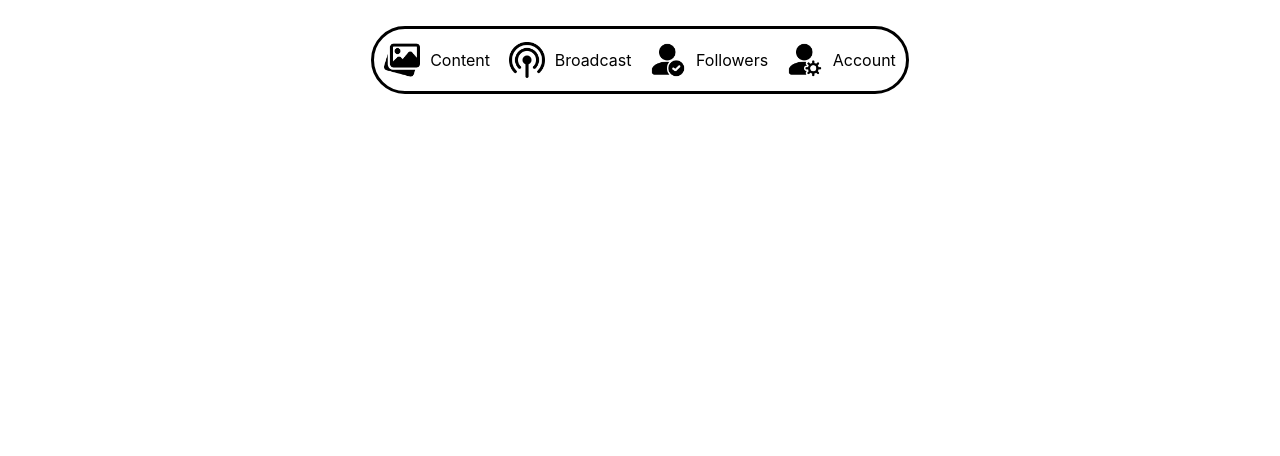
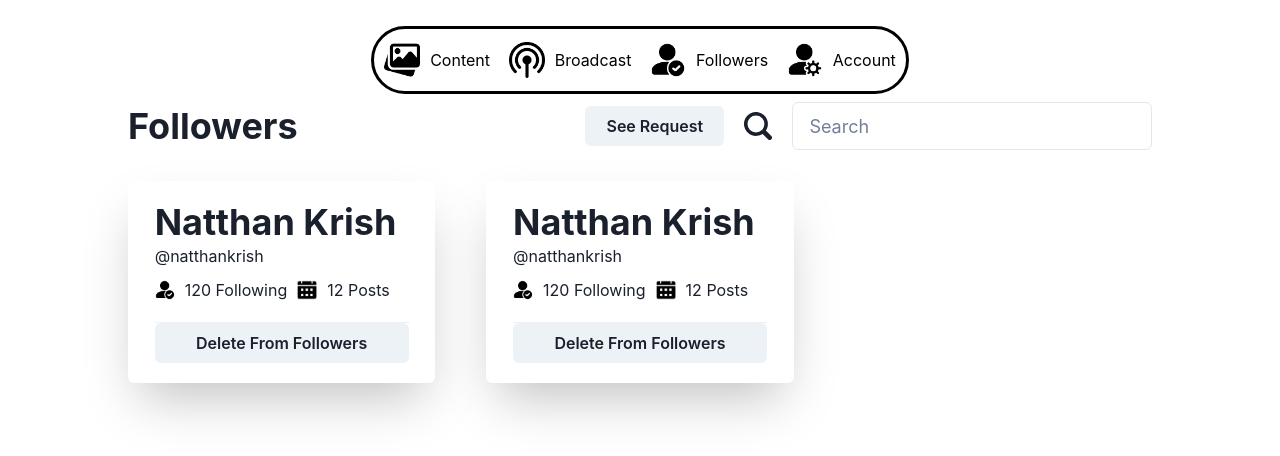
Before and after one commit to IF3110-2023-02-03/ClientSPA, a React (Vite) app: page /followers in a window 1280 px wide. Shown: the top 456 px of the page. Built offline with nearby package versions, Linux system fonts and the light colour scheme.

Commit message:
feat: followers page

```diff
--- /dev/null
+++ b/src/component/Follower.jsx
@@ -0,0 +1,71 @@
+import {
+    Box,
+    Button,
+    Card,
+    CardBody,
+    Divider,
+    Flex,
+    IconButton,
+    Image,
+    Modal,
+    ModalContent,
+    ModalOverlay,
+    ModalHeader,
+    ModalCloseButton,
+    useDisclosure,
+    Popover,
+    PopoverTrigger,
+    PopoverContent,
+    PopoverArrow,
+    Text,
+    Textarea,
+    CardFooter,
+    Heading} from "@chakra-ui/react"
+
+function Follower() {
+    return (
+      <>
+        <Card
+            flex
+            shadow={"2xl"}
+            w={"30%"}
+            mb={"3%"}>
+            <CardBody>
+                <Flex
+                    flexDirection={"row"}
+                    gap={"5%"}
+                    justifyContent={"space-around"}>
+                    <Box
+                        width={"95%"}>
+                        <Heading as={"h2"}>Natthan Krish</Heading>
+                        <Text>@natthankrish</Text>
+                        <Flex
+                            m={"10px 0 5px 0"}
+                            flexDirection={"row"}>
+                            <Flex
+                                flexDirection={"row"}
+                                alignItems={"center"}
+                                gap={"10px"}>
+                                <Image
+                                    src="../../assets/check.png"
+                                    h={"20px"}
+                                    w={"20px"}/>
+                                <Text>120 Following</Text>
+                                <Image
+                                    src="../../assets/date.png"
+                                    h={"20px"}
+                                    w={"20px"}/>
+                                <Text>12 Posts</Text>
+                            </Flex>
+                        </Flex>
+                        <Divider mt={"20px"}/>
+                        <Button text={"Delete From Followers"} w={"100%"} >Delete From Followers</Button>
+                    </Box>
+                </Flex>
+            </CardBody>
+        </Card>
+      </>
+    )
+}
+
+export default Follower
--- /dev/null
+++ b/src/component/WaitingFollower.jsx
@@ -0,0 +1,76 @@
+import {
+    Box,
+    Button,
+    Card,
+    CardBody,
+    Divider,
+    Flex,
+    IconButton,
+    Image,
+    Modal,
+    ModalContent,
+    ModalOverlay,
+    ModalHeader,
+    ModalCloseButton,
+    useDisclosure,
+    Popover,
+    PopoverTrigger,
+    PopoverContent,
+    PopoverArrow,
+    Text,
+    Textarea,
+    CardFooter,
+    Heading} from "@chakra-ui/react"
+
+function Follower() {
+    return (
+      <>
+        <Card
+            flex
+            shadow={"2xl"}
+            w={"30%"}
+            mb={"3%"}>
+            <CardBody>
+                <Flex
+                    flexDirection={"row"}
+                    gap={"5%"}
+                    justifyContent={"space-around"}>
+                    <Box
+                        width={"95%"}>
+                        <Heading as={"h2"}>Natthan Krish</Heading>
+                        <Text>@natthankrish</Text>
+                        <Flex
+                            m={"10px 0 5px 0"}
+                            flexDirection={"row"}>
+                            <Flex
+                                flexDirection={"row"}
+                                alignItems={"center"}
+                                gap={"10px"}>
+                                <Image
+                                    src="../../assets/check.png"
+                                    h={"20px"}
+                                    w={"20px"}/>
+                                <Text>120 Following</Text>
+                                <Image
+                                    src="../../assets/date.png"
+                                    h={"20px"}
+                                    w={"20px"}/>
+                                <Text>12 Posts</Text>
+                            </Flex>
+                        </Flex>
+                        <Divider mt={"20px"}/>
+                        <Flex
+                            flexDirection={"row"}
+                            gap={"5%"}>
+                            <Button text={"Delete From Followers"} w={"100%"} >Approve</Button>
+                            <Button text={"Delete From Followers"} w={"100%"} >Delete</Button>
+                        </Flex>
+                    </Box>
+                </Flex>
+            </CardBody>
+        </Card>
+      </>
+    )
+}
+
+export default Follower
--- a/src/page/Followers.jsx
+++ b/src/page/Followers.jsx
@@ -1,10 +1,102 @@
+import {
+    Modal,
+    ModalContent,
+    ModalOverlay,
+    ModalHeader,
+    ModalCloseButton,
+    useDisclosure,
+    Button,
+    Input,
+    Image,
+    Textarea,
+    Flex,
+    Box,
+    Heading,
+    ScaleFade,
+    Center} from '@chakra-ui/react'
+import Follower from '../component/Follower.jsx'
+import WaitingFollower from '../component/WaitingFollower.jsx'
 import Navbar from '../component/Navbar.jsx'
+import { Search2Icon } from '@chakra-ui/icons'
+import { useState } from 'react'
 
 function Followers() {
+    const [ isRequestPage, setRequestPage ] = useState(false)
+
+    function changeRequest() {
+        if (isRequestPage) {
+            document.getElementById('see-request-btn').innerText = "See Request"
+        } else {
+            document.getElementById('see-request-btn').innerText = "All Followers"
+        }
+        setRequestPage(!isRequestPage);
+    }
 
   return (
     <>
-      <Navbar />
+      <Flex
+        justify={"center"}
+        margin={"0 auto"}>
+        <Navbar />
+        <Box
+            w={"80%"}
+            h={"100%"}
+            mt={"8%"}
+            justify={"center"}
+            flexDirection={"column"}>
+            <Flex
+                flexDirection={"row"}
+                justify={"space-between"}
+                align={"center"}
+                mb={"3%"}>
+                <Heading>Followers</Heading>
+                <Flex
+                    flexDirection={"row"}
+                    gap={"20px"}
+                    alignItems={"center"}>
+                    <Button p={"0 40px"} id="see-request-btn" onClick={changeRequest}>See Request</Button>
+                    <Search2Icon boxSize={7}/>
+                    <Input placeholder='Search ' size='lg' />
+                </Flex>
+            </Flex>
+
+            {
+                isRequestPage ?
+                    <Flex
+                        flexDirection={"column"}
+                        background={"ButtonHighlight"}
+                        padding={"2%"}
+                        borderRadius={"55px"}>
+                        <Center
+                            mb={"2%"}>
+                            <Heading>Request</Heading>
+                        </Center>
+                        <Flex
+                            justify={"left"}
+                            align={"center"}
+                            flexDirection={"row"}
+                            flexWrap={"wrap"}
+                            gap={"5%"} >
+                            <WaitingFollower />
+                            <WaitingFollower />
+                            <WaitingFollower />
+                            <WaitingFollower />
+                            <WaitingFollower />
+
+                        </Flex>
+                    </Flex>
+                :   <Flex
+                        justify={"left"}
+                        align={"center"}
+                        flexDirection={"row"}
+                        flexWrap={"wrap"}
+                        gap={"5%"}>
+                        <Follower />
+                        <Follower />
+                    </Flex>
+            }
+        </Box>
+      </Flex>
     </>
   )
 }
```
